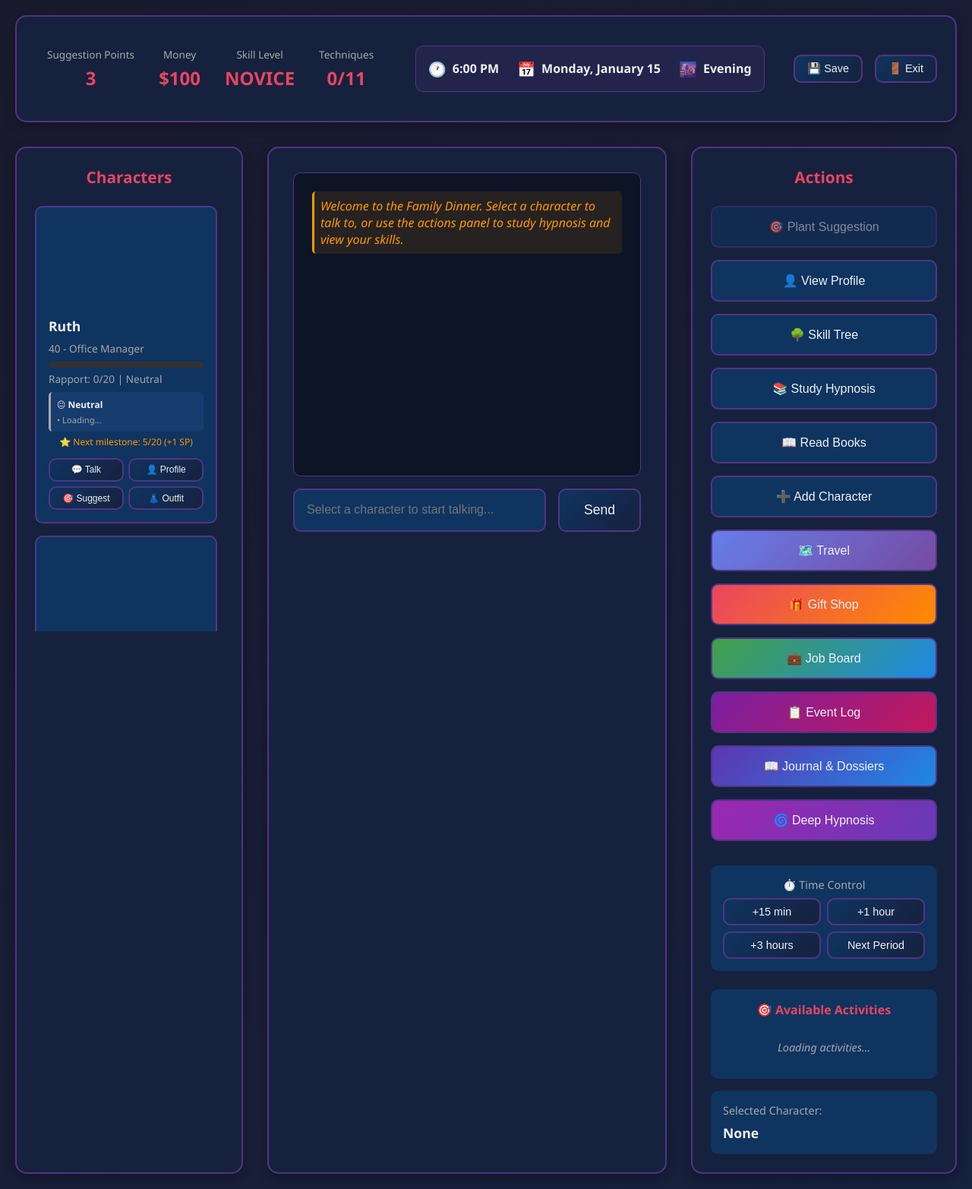
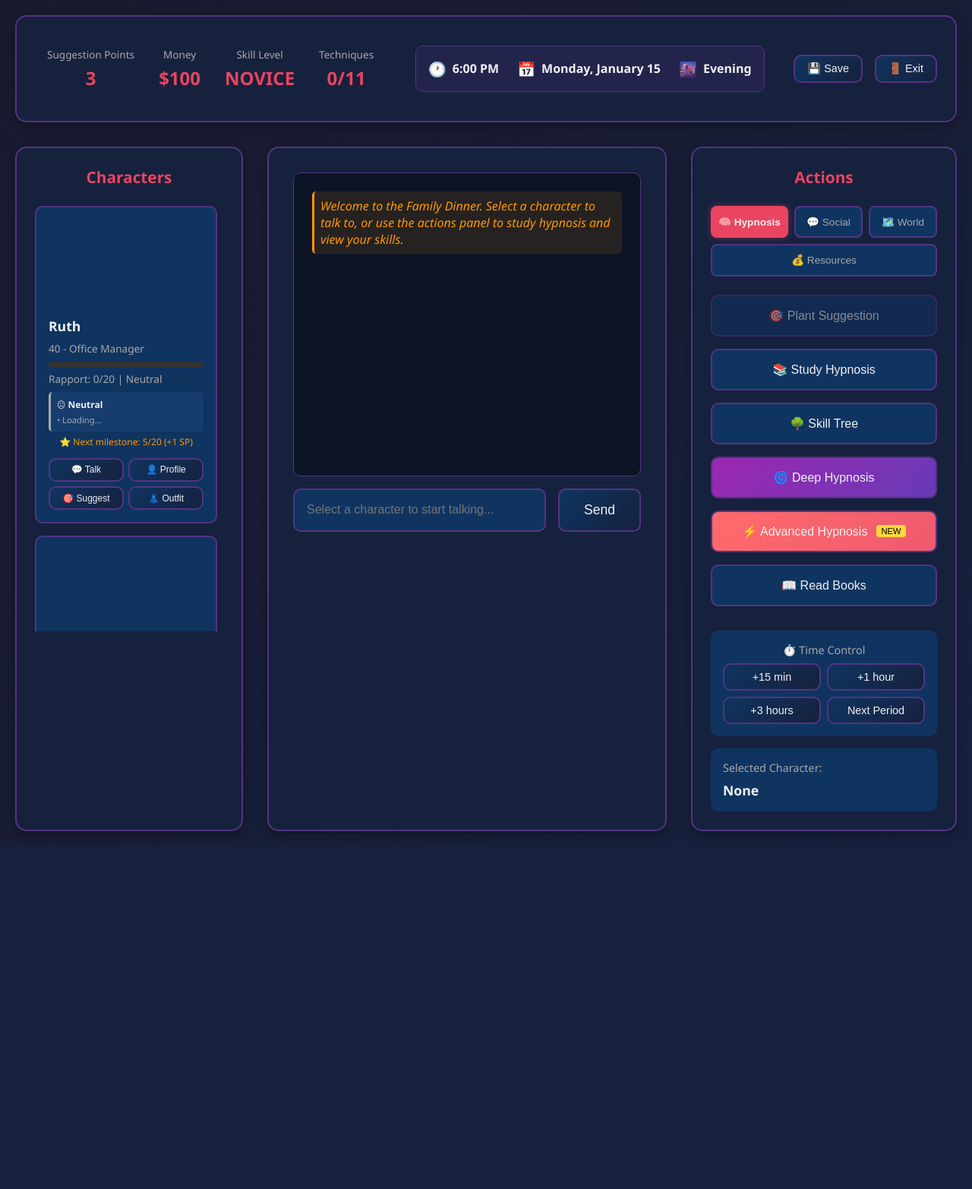
Before and after one commit to chananmeir/mytest, a Flask app: page /game in a window 1280 px wide. Shown: the whole page at 76% size. After the commit the page ends 1106 px from the top, so only its background shows below. Run offline with Flask 3, Linux system fonts and the light colour scheme; some libraries are stand-ins or nearby versions.

Commit message:
Reorganize Actions Panel with Categorized Tabs
Major UI Improvement:
- Replaced single long action list with organized tab system
- 4 main categories: Hypnosis, Social, World, Resources

Tab Organization:
🧠 Hypnosis Tab:
  - Plant Suggestion
  - Study Hypnosis
  - Skill Tree
  - Deep Hypnosis
  - ⚡ Advanced Hypnosis (NEW - highlighted with badge)
  - Read Books

💬 Social Tab:
  - View Profile
  - Journal & Dossiers
  - Add Character
  - Selected Character display

🗺️ World Tab:
  - Travel
  - Event Log
  - Available Activities

💰 Resources Tab:
  - Gift Shop
  - Job Board
  - Money display

CSS Changes (style.css):
- Added .action-tabs styling with flex layout
- Added .action-tab with hover and active states
- Added .tab-content show/hide system
- Active tab highlighted with glow effect

JavaScript Changes (game.js):
- Added switchActionTab() function for tab switching
- Auto-sync activities list to World tab
- Auto-sync selected character to Social tab
- Added openAdvancedHypnosis() placeholder

Template Changes (game.html):
- Restructured action panel with tab navigation
- Moved buttons into appropriate tab sections
- Time Control remains globally visible
- Selected Character remains globally visible
- Activities list syncs between main and World tab

Benefits:
- Cleaner, more organized interface
- Easier to find specific actions
- Highlights new Advanced Hypnosis feature
- Better UX with logical grouping
- Reduces visual clutter

```diff
--- a/static/css/style.css
+++ b/static/css/style.css
@@ -553,6 +553,50 @@ body {
     background: var(--accent-color);
 }
 
+/* Action Tabs */
+.action-tabs {
+    display: flex;
+    gap: 0.5rem;
+    margin-bottom: 1.5rem;
+    flex-wrap: wrap;
+}
+
+.action-tab {
+    flex: 1;
+    min-width: fit-content;
+    padding: 0.7rem 0.5rem;
+    background: var(--accent-color);
+    border: 2px solid var(--border-color);
+    border-radius: 8px;
+    color: var(--text-secondary);
+    cursor: pointer;
+    transition: all 0.3s ease;
+    font-size: 0.85rem;
+    white-space: nowrap;
+}
+
+.action-tab:hover {
+    background: var(--border-color);
+    color: var(--text-primary);
+}
+
+.action-tab.active {
+    background: var(--highlight-color);
+    color: var(--text-primary);
+    font-weight: bold;
+    border-color: var(--highlight-color);
+    box-shadow: 0 0 10px rgba(233, 69, 96, 0.4);
+}
+
+/* Tab Content */
+.tab-content {
+    display: none;
+}
+
+.tab-content.active {
+    display: block;
+}
+
 /* ===== MODALS ===== */
 .modal {
     display: none;
--- a/static/js/game.js
+++ b/static/js/game.js
@@ -3105,3 +3105,50 @@ function plantDeepSuggestion() {
         }
     });
 }
+
+// ===== ACTION TABS =====
+function switchActionTab(tabName) {
+    // Hide all tab contents
+    document.querySelectorAll('.tab-content').forEach(tab => {
+        tab.classList.remove('active');
+    });
+
+    // Remove active class from all tabs
+    document.querySelectorAll('.action-tab').forEach(tab => {
+        tab.classList.remove('active');
+    });
+
+    // Show selected tab content
+    const selectedContent = document.getElementById(`tab-${tabName}`);
+    if (selectedContent) {
+        selectedContent.classList.add('active');
+    }
+
+    // Mark tab as active
+    event.target.classList.add('active');
+
+    // Sync activities list if switching to World tab
+    if (tabName === 'world') {
+        const mainActivitiesList = document.getElementById('activities-list');
+        const worldActivitiesList = document.getElementById('activities-list-world');
+        if (mainActivitiesList && worldActivitiesList) {
+            worldActivitiesList.innerHTML = mainActivitiesList.innerHTML;
+        }
+    }
+
+    // Sync selected character if switching to Social tab
+    if (tabName === 'social') {
+        const mainSelectedChar = document.getElementById('selected-character');
+        const socialSelectedChar = document.getElementById('selected-character-social');
+        if (mainSelectedChar && socialSelectedChar) {
+            socialSelectedChar.textContent = mainSelectedChar.textContent;
+        }
+    }
+}
+
+// ===== ADVANCED HYPNOSIS =====
+function openAdvancedHypnosis() {
+    // Placeholder for Advanced Hypnosis modal
+    // Will contain: Combo Suggestions, Conflicting PHS, Group Hypnosis, Resistance Breaking
+    alert('⚡ Advanced Hypnosis System\n\nComing soon:\n• 🔗 Combo Suggestions\n• ⚔️ Conflicting PHS\n• 👥 Group Hypnosis\n• 🛡️ Resistance Breaking\n\nCheck ADVANCED_HYPNOSIS_GUIDE.md for full documentation!');
+}
--- a/templates/game.html
+++ b/templates/game.html
@@ -135,38 +135,87 @@
         </div>
     </div>
 
-    <!-- Right: Actions Panel -->
+    <!-- Right: Actions Panel with Tabs -->
     <div class="action-panel">
         <h2>Actions</h2>
 
+        <!-- Action Tabs -->
+        <div class="action-tabs">
+            <button class="action-tab active" onclick="switchActionTab('hypnosis')">🧠 Hypnosis</button>
+            <button class="action-tab" onclick="switchActionTab('social')">💬 Social</button>
+            <button class="action-tab" onclick="switchActionTab('world')">🗺️ World</button>
+            <button class="action-tab" onclick="switchActionTab('resources')">💰 Resources</button>
+        </div>
+
+        <!-- Hypnosis Tab Content -->
+        <div id="tab-hypnosis" class="tab-content active">
             <button class="action-button" id="plant-suggestion-btn" onclick="openPlantSuggestionFor()" disabled>
                 🎯 Plant Suggestion
             </button>
 
-        <button class="action-button" onclick="openCharacterProfile()">
-            👤 View Profile
+            <button class="action-button" onclick="openStudyMenu()">
+                📚 Study Hypnosis
             </button>
 
             <button class="action-button" onclick="openSkillTree()">
                 🌳 Skill Tree
             </button>
 
-        <button class="action-button" onclick="openStudyMenu()">
-            📚 Study Hypnosis
+            <button class="action-button" onclick="openDeepHypnosis()" style="background: linear-gradient(135deg, #9c27b0 0%, #673ab7 100%);">
+                🌀 Deep Hypnosis
+            </button>
+
+            <button class="action-button" onclick="openAdvancedHypnosis()" style="background: linear-gradient(135deg, #ff6b6b 0%, #ee5a6f 100%);">
+                ⚡ Advanced Hypnosis <span style="background: #ffd93d; color: #000; padding: 2px 6px; border-radius: 4px; font-size: 0.7rem; margin-left: 4px;">NEW</span>
             </button>
 
             <button class="action-button" onclick="openBooks()">
                 📖 Read Books
+            </button>
+        </div>
+
+        <!-- Social Tab Content -->
+        <div id="tab-social" class="tab-content">
+            <button class="action-button" onclick="openCharacterProfile()">
+                👤 View Profile
+            </button>
+
+            <button class="action-button" onclick="openJournal()" style="background: linear-gradient(135deg, #5e35b1 0%, #1e88e5 100%);">
+                📖 Journal & Dossiers
             </button>
 
             <button class="action-button" onclick="openAddCharacter()">
                 ➕ Add Character
             </button>
 
+            <div style="margin-top: 1rem; padding: 1rem; background: var(--accent-color); border-radius: 10px;">
+                <div style="font-size: 0.9rem; color: var(--text-secondary); margin-bottom: 0.5rem;">Selected Character:</div>
+                <div style="font-size: 1.1rem; font-weight: bold;" id="selected-character-social">None</div>
+            </div>
+        </div>
+
+        <!-- World Tab Content -->
+        <div id="tab-world" class="tab-content">
             <button class="action-button" onclick="openMap()" style="background: linear-gradient(135deg, #667eea 0%, #764ba2 100%);">
                 🗺️ Travel
             </button>
 
+            <button class="action-button" onclick="openEventLog()" style="background: linear-gradient(135deg, #7b1fa2 0%, #c2185b 100%);">
+                📋 Event Log
+            </button>
+
+            <div style="margin-top: 1.5rem; padding: 1rem; background: var(--accent-color); border-radius: 10px;">
+                <div style="font-size: 1rem; color: var(--highlight-color); margin-bottom: 0.8rem; font-weight: bold; text-align: center;">
+                    🎯 Available Activities
+                </div>
+                <div id="activities-list-world">
+                    <p class="no-activities">Loading activities...</p>
+                </div>
+            </div>
+        </div>
+
+        <!-- Resources Tab Content -->
+        <div id="tab-resources" class="tab-content">
             <button class="action-button" onclick="openGiftShop()" style="background: linear-gradient(135deg, #e94560 0%, #ff8c00 100%);">
                 🎁 Gift Shop
             </button>
@@ -175,18 +224,13 @@
                 💼 Job Board
             </button>
 
-        <button class="action-button" onclick="openEventLog()" style="background: linear-gradient(135deg, #7b1fa2 0%, #c2185b 100%);">
-            📋 Event Log
-        </button>
+            <div style="margin-top: 1rem; padding: 1rem; background: var(--accent-color); border-radius: 10px; text-align: center;">
+                <div style="font-size: 0.9rem; color: var(--text-secondary); margin-bottom: 0.5rem;">Your Money</div>
+                <div style="font-size: 1.8rem; font-weight: bold; color: #43a047;">$<span id="money-display">0</span></div>
+            </div>
+        </div>
 
-        <button class="action-button" onclick="openJournal()" style="background: linear-gradient(135deg, #5e35b1 0%, #1e88e5 100%);">
-            📖 Journal & Dossiers
-        </button>
-
-        <button class="action-button" onclick="openDeepHypnosis()" style="background: linear-gradient(135deg, #9c27b0 0%, #673ab7 100%);">
-            🌀 Deep Hypnosis
-        </button>
-
+        <!-- Global: Time Control (always visible) -->
         <div style="margin-top: 2rem; padding: 1rem; background: var(--accent-color); border-radius: 10px;">
             <div style="font-size: 0.9rem; color: var(--text-secondary); margin-bottom: 0.5rem; text-align: center;">⏱️ Time Control</div>
             <div style="display: grid; grid-template-columns: 1fr 1fr; gap: 0.5rem;">
@@ -197,16 +241,12 @@
             </div>
         </div>
 
-        <!-- Activities Section -->
-        <div style="margin-top: 1.5rem; padding: 1rem; background: var(--accent-color); border-radius: 10px;">
-            <div style="font-size: 1rem; color: var(--highlight-color); margin-bottom: 0.8rem; font-weight: bold; text-align: center;">
-                🎯 Available Activities
-            </div>
-            <div id="activities-list">
+        <!-- Hidden: Activities list (synced to World tab) -->
+        <div id="activities-list" style="display: none;">
             <p class="no-activities">Loading activities...</p>
         </div>
-        </div>
 
+        <!-- Global: Selected Character (always visible) -->
         <div style="margin-top: 1rem; padding: 1rem; background: var(--accent-color); border-radius: 10px;">
             <div style="font-size: 0.9rem; color: var(--text-secondary); margin-bottom: 0.5rem;">Selected Character:</div>
             <div style="font-size: 1.1rem; font-weight: bold;" id="selected-character">None</div>
```
Lines whose indentation alone changed are shown as unchanged.
